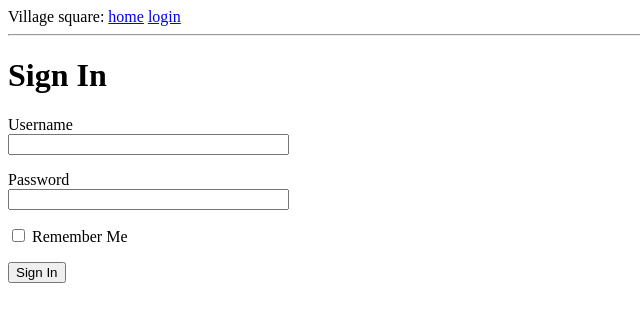
After one commit to Chukwukwadorom/village_square, a Flask app: page /login in a window 1280 px wide. The commit adds this page. Shown: the top 322 px of the page, without its empty margins (0-640 px from the left). Run offline with Flask 3, Linux system fonts and the light colour scheme; some libraries are stand-ins or nearby versions.

Commit message:
the one where i added forms and config file

```diff
--- a/app/__init__.py
+++ b/app/__init__.py
@@ -1,5 +1,10 @@
 from flask import Flask
+from config import Config
+
 
 app = Flask(__name__)
 
+
+app.config.from_object(Config)
+
 from app import routes
--- /dev/null
+++ b/app/forms.py
@@ -0,0 +1,9 @@
+from flask_wtf import FlaskForm
+from wtforms import PasswordField, StringField, BooleanField, SubmitField
+from wtforms.validators import DataRequired
+
+class LoginForm(FlaskForm):
+    username = StringField("Username",validators=[DataRequired()])
+    password = PasswordField("Password",validators=[DataRequired()])
+    remember_me = BooleanField("Remember Me")
+    submit = SubmitField("Sign In")
--- a/app/routes.py
+++ b/app/routes.py
@@ -1,5 +1,6 @@
 from app import app
-from flask import render_template
+from flask import render_template, redirect, flash, url_for
+from app.forms import  LoginForm
 
 @app.route('/')
 @app.route('/index')
@@ -19,3 +20,13 @@ def index():
     user = {"username":"Chikwado"}
 
     return render_template("index.html", posts=posts, title="Home", user=user)
+
+
+@app.route('/login', methods=["POST","GET"])
+def login():
+    form = LoginForm()
+    if form.validate_on_submit():
+        flash(f"logging in {form.username.data}, remember me: {form.remember_me.data}")
+        return redirect(url_for("index"))
+
+    return render_template("login.html", form=form, title="Log In")
--- a/app/templates/base.html
+++ b/app/templates/base.html
@@ -2,6 +2,7 @@
 <head>
     <meta charset="UTF-8">
     <meta name="viewport" content="width=device-width, initial-scale=1.0">
+    <!-- <link href="https://stackpath.bootstrapcdn.com/bootstrap/4.5.2/css/bootstrap.min.css" rel="stylesheet"> -->
 
     {% if title %}
     <title> {{title}} - Village square  </title>
@@ -10,9 +11,28 @@
     {% endif %}
 </head>
 <body>
-    <div> Village square: <a href="index.html">home</a></div>
+    <div> Village square:
+      <a href="{{url_for('index')}}">home</a>
+      <a href="{{url_for('login')}}">login</a>
+    </div>
     <hr>
-  {% block  content %}
+    {% with messages = get_flashed_messages(with_categories=true) %}
+
+    {% if messages %}
+           <ul>
+            {% for category, message in messages %}
+               <li>
+                {{ message }}
+               </li>
+                {% endfor %}
+           </ul>
+
+
+        {% endif %}
+
+    {% endwith %}
+
+  {% block  my_content %}
   {% endblock %}
 
 </body>
--- a/app/templates/index.html
+++ b/app/templates/index.html
@@ -1,6 +1,6 @@
 {% extends "base.html" %}
 
-{% block content %}
+{% block my_content %}
     <h1>Hello {{user.username}}!</h1>
 
     {% for post in posts %}
--- /dev/null
+++ b/app/templates/login.html
@@ -0,0 +1,30 @@
+{% extends "base.html" %}
+
+{% block my_content %}
+<h1>Sign In</h1>
+<form action="" method="post" novalidate>
+{{ form.hidden_tag() }}
+
+<p>
+    {{form.username.label}} <br>
+    {{form.username(size=32)}}<br>
+    {% for error in form.username.errors %}
+    <span style="color: red;"> {{error}} </span>
+    {% endfor %}
+</p>
+
+<p>
+    {{form.password.label}} <br>
+    {{form.password(size=32)}}<br>
+    {% for error in form.password.errors %}
+    <span style="color: red;"> {{error}} </span>
+    {% endfor %}
+</p>
+
+<p>
+    {{form.remember_me()}} {{form.remember_me.label}}
+</p>
+<p> {{form.submit()}}</p>
+</form>
+
+{% endblock %}
```
Also changed, not shown: config.py (added, +10 -0 lines), 1 other file.
